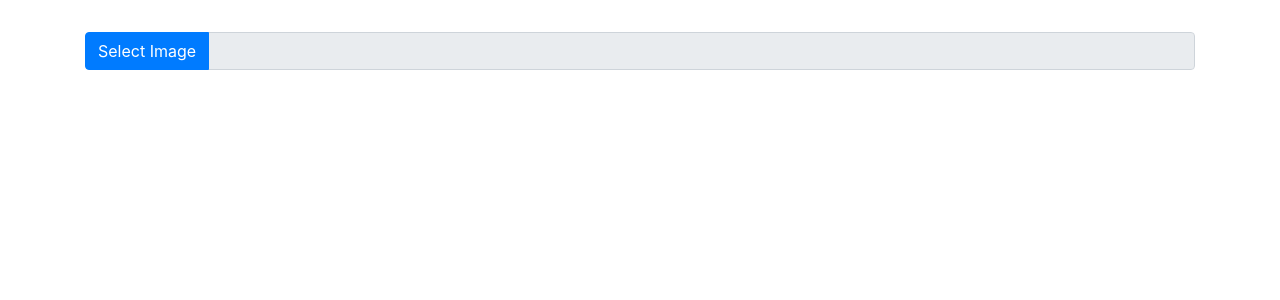
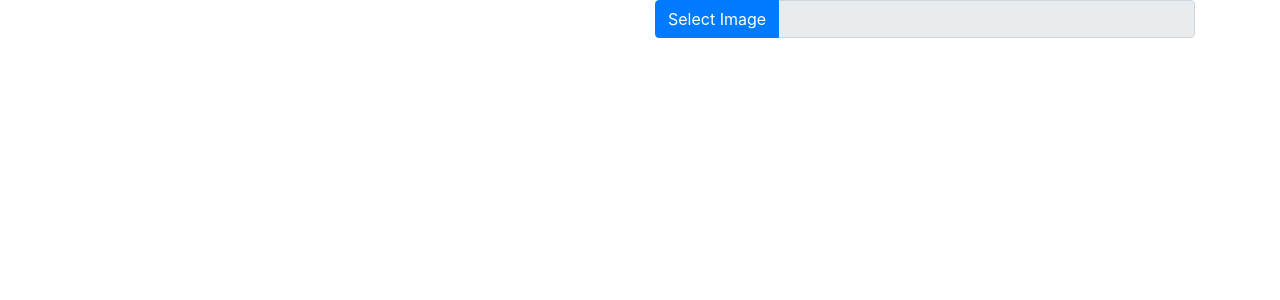
Before and after one commit to noboru1981/watermark-maker, a React (Create React App) app: page / in a window 1280 px wide. Shown: the top 300 px of the page. Built offline with nearby package versions, Linux system fonts and the light colour scheme.

Commit message:
画像のプレビュー機能

```diff
--- a/src/App.js
+++ b/src/App.js
@@ -1,10 +1,11 @@
-import React, {Component} from 'react';
-import DrawArea from "./components/DrawArea";
-import FileSelector from "./components/FileSelector";
+import React, {Component} from 'react'
+import {Container, Row, Col} from 'react-bootstrap'
+import DrawArea from "./components/DrawArea"
+import FileSelector from "./components/FileSelector"
 
 class App extends Component {
     constructor(props) {
-        super(props);
+        super(props)
         this.state = {
             file: false,
             imgSize: {
@@ -13,70 +14,74 @@ class App extends Component {
             }
         }
 
-        this.fileChangeHandler = this.fileChangeHandler.bind(this);
+        this.fileChangeHandler = this.fileChangeHandler.bind(this)
     }
 
     fileChangeHandler(event) {
-        const file = event.target.files[0];
+        const file = event.target.files[0]
 
         // chromeはダイアログを閉じるとファイル選択が解除されるので空値セット
         if (!file) {
             this.setState((currentState) => {
-                const newState = currentState;
-                newState.file = new Blob();
+                const newState = currentState
+                newState.file = new Blob()
                 newState.imgSize = {
                     height: 0,
                     width: 0
                 }
 
-                return newState;
-            });
-            return;
+                return newState
+            })
+            return
         }
 
-        const allowedFileTypes = ["image/png", "image/jpeg", "image/gif"];
-        const isImageSelected = allowedFileTypes.indexOf(file.type) > -1;
-        const img = new Image();
+        const allowedFileTypes = ["image/png", "image/jpeg", "image/gif"]
+        const isImageSelected = allowedFileTypes.indexOf(file.type) > -1
+        const img = new Image()
 
         if (isImageSelected) {
             img.onload = () => {
-                this.setState((currentState)=> {
-                    let newState = currentState;
+                this.setState((currentState) => {
+                    let newState = currentState
                     newState.imgSize = {
                         height: img.naturalHeight,
                         width: img.naturalWidth
                     }
-                    return newState;
-                });
+                    return newState
+                })
 
             }
-            img.src = URL.createObjectURL(file);
+            img.src = URL.createObjectURL(file)
         }
 
         this.setState((currentState) => {
-            const newState = currentState;
+            const newState = currentState
             if (isImageSelected) {
-                newState.file = file;
+                newState.file = file
             } else {
-                newState.file = new Blob();
+                newState.file = false
             }
 
-            return newState;
-        });
+            return newState
+        })
     }
 
     render() {
         return (
-            <div className="App">
-                <div className="container">
-                    <DrawArea image={this.state.file}
-                              width={this.state.imgSize.width}
-                              height={this.state.imgSize.height} />
-                    <FileSelector onChange={this.fileChangeHandler}/>
-                </div>
-            </div>
-        );
+            <Container className="App">
+                <Row className="">
+                    <Col>
+                        <DrawArea image={this.state.file}
+                                  width={this.state.imgSize.width}
+                                  height={this.state.imgSize.height}/>
+                    </Col>
+                    <Col>
+                        <FileSelector onChange={this.fileChangeHandler}/>
+                    </Col>
+                </Row>
+            </Container>
+        )
     }
 }
 
-export default App;
+export default App
--- a/src/components/DrawArea.jsx
+++ b/src/components/DrawArea.jsx
@@ -1,33 +1,48 @@
-import React, {Component} from "react";
+import React, {Component} from "react"
+
+const canvasStyle = {
+    minWidth: 1,
+    width: 'auto',
+    maxWidth: '100%',
+    maxHeight: '100%',
+}
 
 /**
  * 画像描画領域
  */
 class DrawArea extends Component {
     constructor(props) {
-        super(props);
+        super(props)
 
-        this.canvas = React.createRef();
+        this.width = props.width
+
+        this.label = React.createRef()
+        this.canvas = React.createRef()
+    }
+
+    componentDidUpdate(prevProps, prevState, snapshot) {
+        this.renderPreview();
+    }
+
+    renderPreview() {
+        const img = new Image();
+        const ctx = this.canvas.current.getContext('2d');
+        img.src = URL.createObjectURL(this.props.image);
+        img.onload = () => {
+            ctx.drawImage(img, 0, 0);
+        }
     }
 
     render() {
         return (
-            <div>
-                <label htmlFor="fileSelector">
-                    <canvas ref={this.canvas}
-                            style={
-                                {
-                                    maxWidth: "100%",
-                                    maxHeight: "100%",
-                                    background: "orange"
-                                }
-                            }
-                            width={this.props.width}
-                            height={this.props.height}/>
-                </label>
-            </div>
-        );
+            <label ref={this.label} htmlFor="fileSelector">
+                <canvas ref={this.canvas}
+                        style={canvasStyle}
+                        width={this.props.width}
+                        height={this.props.height}/>
+            </label>
+        )
     }
 }
 
-export default DrawArea;
+export default DrawArea
```
